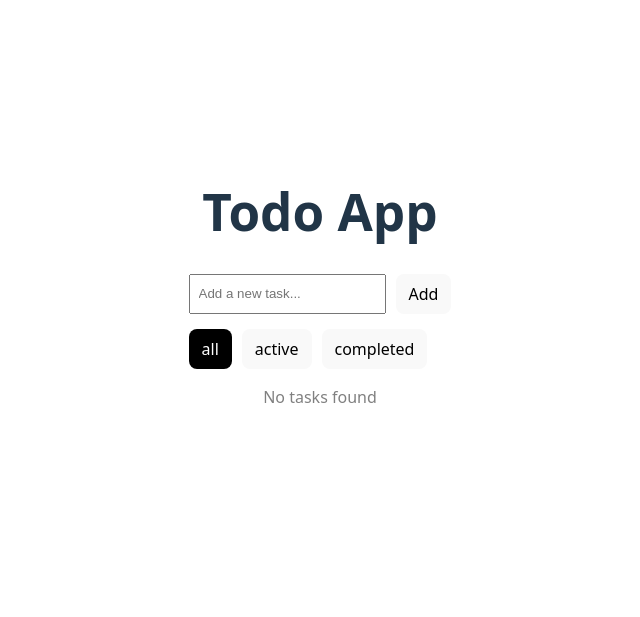
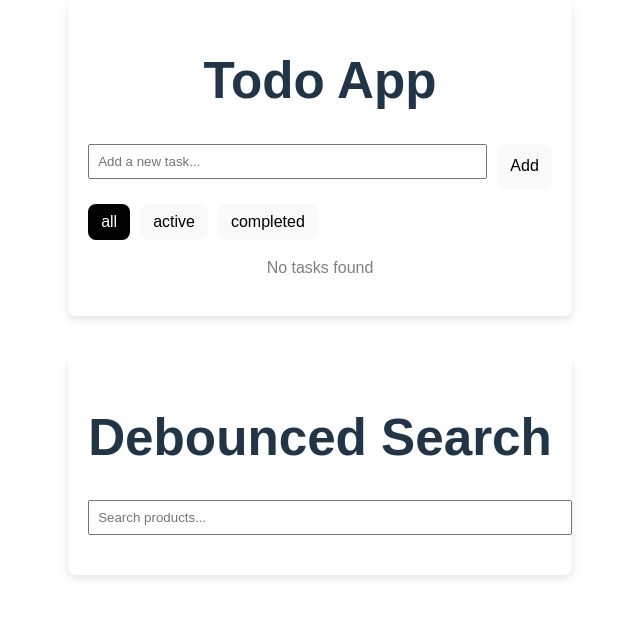
Before and after one commit to MundeYash/React-Practice-Codespaces, a React (Vite) app in the folder my-app/: page / in a window 1280 px wide. Shown: the part 113-730 px from the top of the page, without its empty margins (320-960 px from the left). Built offline with nearby package versions, Linux system fonts and the light colour scheme.

Commit message:
debounce search machine coding implementation

```diff
--- a/my-app/src/App.jsx
+++ b/my-app/src/App.jsx
@@ -5,6 +5,7 @@
 // import { ClassBasedReactComponents } from "./react-concepts/typesOfComponents/ClassComponents.jsx";
 import "./App.css";
 import Todo from "./MACHINE-CODING/To-Do-App/Todo";
+import Autocomplete from "./MACHINE-CODING/DebounceSearch/Autocomplete/Autocomplete";
 function App() {
   // const [count, setCount] = useState(0);
 
@@ -38,6 +39,7 @@ function App() {
       </div> */}
 
       <Todo />
+      <Autocomplete />
     </>
   );
 }
--- /dev/null
+++ b/my-app/src/MACHINE-CODING/DebounceSearch/Autocomplete/Autocomplete.jsx
@@ -0,0 +1,77 @@
+import React, { useState, useEffect } from "react";
+import "./AutocompleteStyle.css";
+export default function Autocomplete() {
+  // Stores what user types
+  const [query, setQuery] = useState("");
+
+  // Stores search results
+  const [results, setResults] = useState([]);
+
+  // Loading state for better UX
+  const [loading, setLoading] = useState(false);
+
+  // This useEffect runs whenever query changes
+  useEffect(() => {
+    // If query is empty, clear results
+    if (!query.trim()) {
+      setResults([]);
+      return;
+    }
+
+    // Set loading true before API call
+    setLoading(true);
+
+    // Debounce logic:
+    // Wait 500ms before making API call
+    const timer = setTimeout(() => {
+      fetchData(query);
+    }, 500);
+
+    // Cleanup function:
+    // If user types again before 500ms,
+    // clear previous timer
+    return () => clearTimeout(timer);
+  }, [query]);
+
+  // Function to call API
+  const fetchData = async (searchText) => {
+    try {
+      // Using dummy JSON API for autocomplete demo
+      const response = await fetch(
+        `https://dummyjson.com/products/search?q=${searchText}`,
+      );
+      const data = await response.json();
+
+      setResults(data.products || []);
+    } catch (error) {
+      console.error("Error fetching data:", error);
+    } finally {
+      setLoading(false);
+    }
+  };
+
+  return (
+    <div className="app">
+      <h1>Debounced Search</h1>
+
+      <input
+        type="text"
+        placeholder="Search products..."
+        value={query}
+        onChange={(e) => setQuery(e.target.value)}
+      />
+
+      {loading && <p>Loading...</p>}
+
+      <div className="results">
+        {results.length === 0 && !loading && query && <p>No results found</p>}
+
+        {results.map((item) => (
+          <div key={item.id} className="result-item">
+            {item.title}
+          </div>
+        ))}
+      </div>
+    </div>
+  );
+}
--- /dev/null
+++ b/my-app/src/MACHINE-CODING/DebounceSearch/Autocomplete/AutocompleteStyle.css
@@ -0,0 +1,26 @@
+body {
+  font-family: Arial, sans-serif;
+}
+
+.app {
+  max-width: 500px;
+  margin: 40px auto;
+  padding: 20px;
+  border-radius: 8px;
+  box-shadow: 0 4px 10px rgba(0, 0, 0, 0.1);
+}
+
+input {
+  width: 100%;
+  padding: 8px;
+  margin-bottom: 10px;
+}
+
+.results {
+  margin-top: 10px;
+}
+
+.result-item {
+  padding: 8px;
+  border-bottom: 1px solid #eee;
+}
```
Also changed, not shown: my-app/src/MACHINE-CODING/DebounceSearch/explainCode.md (added, +5 -0 lines).
